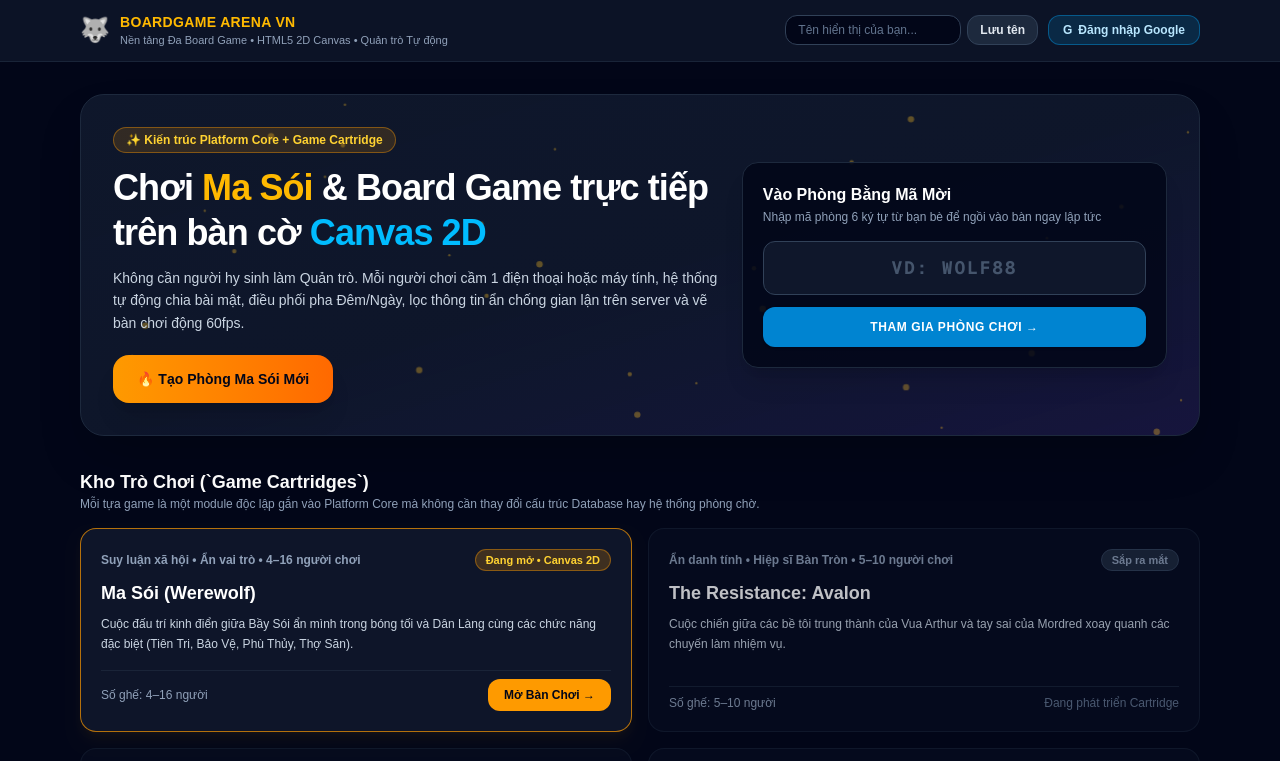
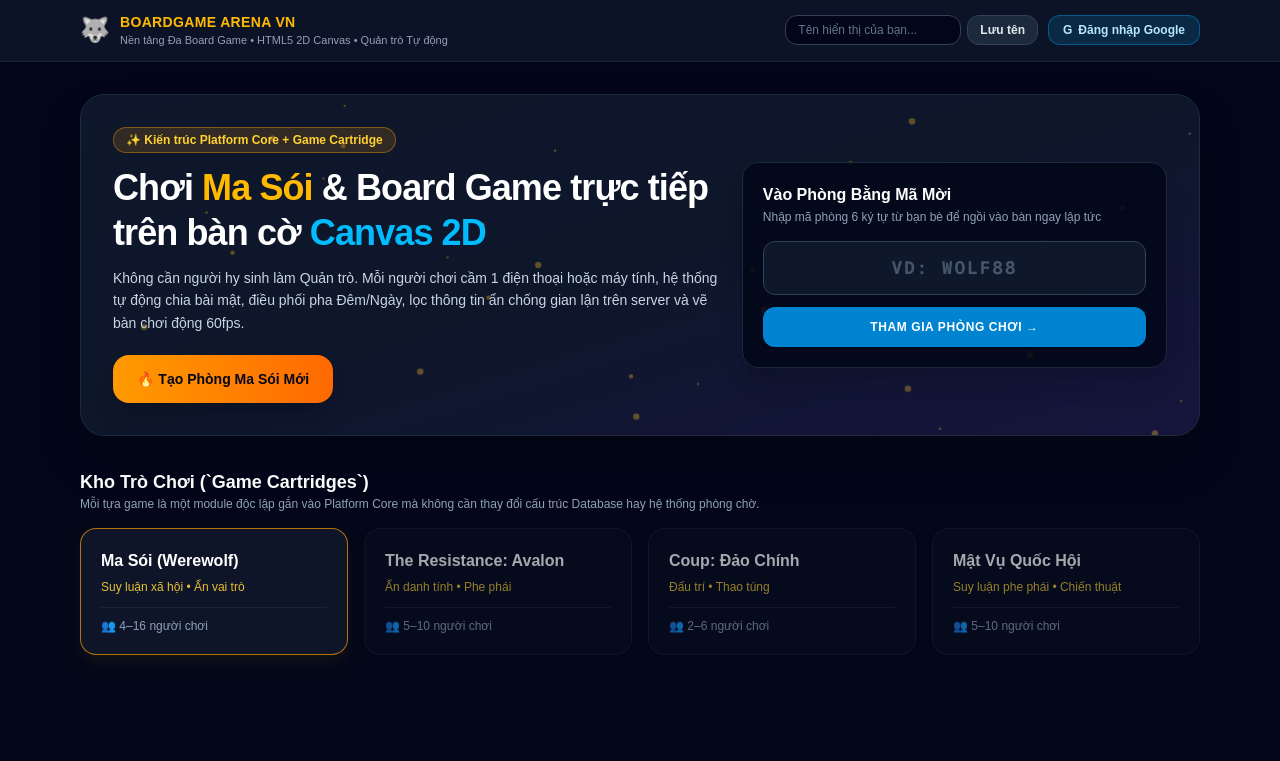
Before and after one commit to sixgillkrahs/boardgamedee, a Next.js app: page / in a window 1280 px wide. Shown: the top 761 px of the page. Built offline with nearby package versions, Linux system fonts and the light colour scheme; no server answers.

Commit message:
style(home): simplify board game cards to show only title, genre, and player count

```diff
--- a/src/app/page.tsx
+++ b/src/app/page.tsx
@@ -356,68 +356,36 @@ export default function HomePage() {
             </div>
           </div>
 
-          <div className="grid grid-cols-1 md:grid-cols-2 gap-4">
+          <div className="grid grid-cols-1 sm:grid-cols-2 lg:grid-cols-4 gap-4">
             {cartridges.map((item) => {
               const isSelected = selectedCartridgeId === item.cartridgeId;
               return (
                 <div
                   key={item.cartridgeId}
-                  onClick={() =>
-                    item.available && setSelectedCartridgeId(item.cartridgeId)
-                  }
-                  className={`rounded-2xl border p-5 transition flex flex-col justify-between gap-4 ${
+                  onClick={() => {
+                    if (!item.available || busy) return;
+                    setSelectedCartridgeId(item.cartridgeId);
+                    void handleCreateRoom(item.cartridgeId);
+                  }}
+                  className={`rounded-2xl border p-5 transition flex flex-col justify-between gap-3 ${
                     item.available
                       ? isSelected
-                        ? "border-amber-500/70 bg-slate-900/95 shadow-lg shadow-amber-500/5 cursor-pointer"
+                        ? "border-amber-500/70 bg-slate-900/95 shadow-lg shadow-amber-500/5 hover:border-amber-400 cursor-pointer"
                         : "border-slate-800 bg-slate-900/70 hover:border-slate-700 cursor-pointer"
-                      : "border-slate-800/60 bg-slate-900/40 opacity-75"
+                      : "border-slate-800/60 bg-slate-900/40 opacity-65"
                   }`}
                 >
-                  <div className="space-y-2">
-                    <div className="flex items-center justify-between gap-2">
-                      <span className="text-xs font-semibold text-slate-400">
-                        {item.subtitle}
-                      </span>
-                      <span
-                        className={`rounded-full px-2.5 py-0.5 text-[11px] font-bold ${
-                          item.available
-                            ? "bg-amber-500/20 text-amber-300 border border-amber-500/40"
-                            : "bg-slate-800 text-slate-400 border border-slate-700"
-                        }`}
-                      >
-                        {item.badgeVi}
-                      </span>
-                    </div>
-
-                    <h4 className="text-lg font-extrabold text-white">
+                  <div className="space-y-1.5">
+                    <h4 className="text-base font-extrabold text-white">
                       {item.title}
                     </h4>
-                    <p className="text-xs text-slate-300 leading-relaxed">
-                      {item.description}
+                    <p className="text-xs font-medium text-amber-300/90">
+                      {item.genreVi}
                     </p>
                   </div>
 
-                  <div className="flex items-center justify-between pt-2 border-t border-slate-800/80">
-                    <span className="text-xs text-slate-400">
-                      Số ghế: {item.minSeats}–{item.maxSeats} người
-                    </span>
-                    {item.available ? (
-                      <button
-                        type="button"
-                        disabled={busy}
-                        onClick={(e) => {
-                          e.stopPropagation();
-                          void handleCreateRoom(item.cartridgeId);
-                        }}
-                        className="rounded-xl bg-amber-500 hover:bg-amber-400 px-4 py-2 text-xs font-bold text-slate-950 transition cursor-pointer"
-                      >
-                        Mở Bàn Chơi →
-                      </button>
-                    ) : (
-                      <span className="text-xs font-medium text-slate-500">
-                        Đang phát triển Cartridge
-                      </span>
-                    )}
+                  <div className="pt-2.5 border-t border-slate-800/80 text-xs text-slate-400 font-medium">
+                    👥 {item.minSeats}–{item.maxSeats} người chơi
                   </div>
                 </div>
               );
--- a/src/cartridges/registry.ts
+++ b/src/cartridges/registry.ts
@@ -4,6 +4,7 @@ import { werewolfCartridge } from "@/cartridges/werewolf";
 export interface CatalogEntry {
   cartridgeId: string;
   title: string;
+  genreVi: string;
   subtitle: string;
   description: string;
   minSeats: number;
@@ -34,6 +35,7 @@ export function listCartridges(): CatalogEntry[] {
     {
       cartridgeId: werewolfCartridge.cartridgeId,
       title: werewolfCartridge.title,
+      genreVi: "Suy luận xã hội • Ẩn vai trò",
       subtitle: werewolfCartridge.subtitle,
       description: werewolfCartridge.description,
       minSeats: werewolfCartridge.minSeats,
@@ -45,6 +47,7 @@ export function listCartridges(): CatalogEntry[] {
     {
       cartridgeId: "avalon",
       title: "The Resistance: Avalon",
+      genreVi: "Ẩn danh tính • Phe phái",
       subtitle: "Ẩn danh tính • Hiệp sĩ Bàn Tròn • 5–10 người chơi",
       description:
         "Cuộc chiến giữa các bề tôi trung thành của Vua Arthur và tay sai của Mordred xoay quanh các chuyến làm nhiệm vụ.",
@@ -57,6 +60,7 @@ export function listCartridges(): CatalogEntry[] {
     {
       cartridgeId: "coup",
       title: "Coup: Đảo Chính",
+      genreVi: "Đấu trí • Thao túng",
       subtitle: "Đấu trí • Thao túng quyền lực • 2–6 người chơi",
       description:
         "Dùng mưu mẹo, nói dối và lật tẩy đối phương trong cuộc chiến giành quyền kiểm soát triều đình.",
@@ -69,6 +73,7 @@ export function listCartridges(): CatalogEntry[] {
     {
       cartridgeId: "secret-hitler",
       title: "Mật Vụ Quốc Hội",
+      genreVi: "Suy luận phe phái • Chiến thuật",
       subtitle: "Ban hành đạo luật • Suy luận phe phái • 5–10 người chơi",
       description:
         "Phân tích từng lá phiếu bầu Thủ tướng và từng đạo luật được thông qua để ngăn chặn phe Phát xít.",
```
